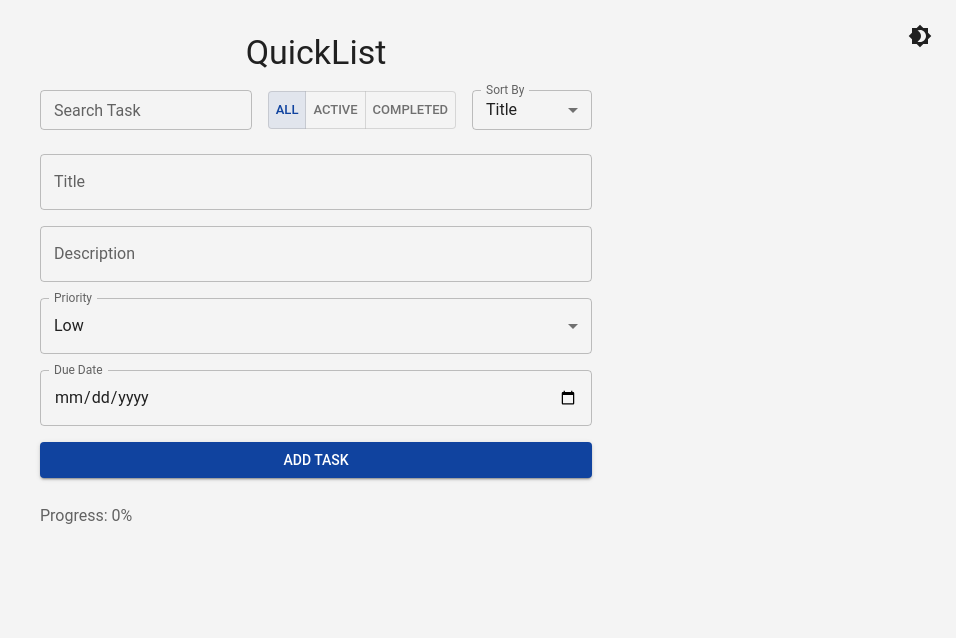
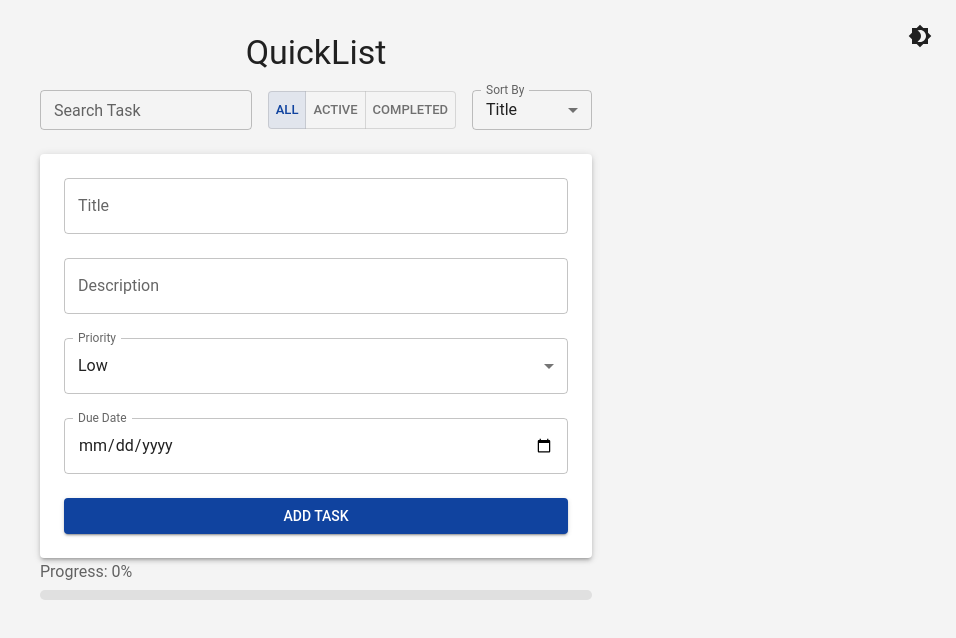
Before and after one commit to TanushreeMohanty/QuickList, a React (Vite) app: page / in a window 1280 px wide. Shown: the top 638 px of the page, without its empty margins (324-1280 px from the left). Built offline with nearby package versions, Linux system fonts and the light colour scheme.

Commit message:
Delete Confirmation Dialogs

```diff
--- a/src/App.jsx
+++ b/src/App.jsx
@@ -170,10 +170,11 @@ const modalStyle = {
   top: '50%',
   left: '50%',
   width: '90%',
-  maxWidth: 500,
+  maxWidth: 800,
   transform: 'translate(-50%, -50%)',
   backgroundColor: 'white',
-  padding: 20,
+  color: 'black',
+  padding: 5,
   borderRadius: 4,
 };
 
--- a/src/components/PriorityIndicator.jsx
+++ b/src/components/PriorityIndicator.jsx
@@ -1,25 +1,44 @@
 import React from 'react';
-import { Box } from '@mui/material';
+import { Box, Tooltip } from '@mui/material';
 
 const PriorityIndicator = ({ priority }) => {
   const getColor = () => {
     switch (priority) {
-      case 'high': return 'red';
-      case 'medium': return 'orange';
-      default: return 'green';
+      case 'high':
+        return '#e53935'; // Red
+      case 'medium':
+        return '#fb8c00'; // Orange
+      default:
+        return '#43a047'; // Green
+    }
+  };
+
+  const getLabel = () => {
+    switch (priority) {
+      case 'high':
+        return 'High Priority';
+      case 'medium':
+        return 'Medium Priority';
+      default:
+        return 'Low Priority';
     }
   };
 
   return (
+    <Tooltip title={getLabel()} arrow>
       <Box
+        role="presentation"
+        aria-label={getLabel()}
         sx={{
           ml: 2,
-        width: 10,
-        height: 10,
+          width: 12,
+          height: 12,
           borderRadius: '50%',
           backgroundColor: getColor(),
+          boxShadow: '0 0 2px rgba(0,0,0,0.3)',
         }}
       />
+    </Tooltip>
   );
 };
 
--- a/src/components/TaskForm.jsx
+++ b/src/components/TaskForm.jsx
@@ -3,23 +3,36 @@ import {
   TextField,
   Button,
   MenuItem,
-  Stack
+  Stack,
+  useTheme,
+  Paper,
 } from '@mui/material';
 
 const TaskForm = ({ taskData, setTaskData, onSubmit, isEdit }) => {
+  const theme = useTheme();
+
   const handleChange = (e) => {
     const { name, value } = e.target;
     setTaskData(prev => ({ ...prev, [name]: value }));
   };
 
   return (
-    <Stack spacing={2} mb={3}>
+    <Paper
+      elevation={3}
+      sx={{
+        p: 3,
+        backgroundColor: theme.palette.mode === 'dark' ? '#1e1e1e' : '#fff',
+        color: theme.palette.text.primary,
+      }}
+    >
+      <Stack spacing={3}>
         <TextField
           label="Title"
           name="title"
           value={taskData.title}
           onChange={handleChange}
           fullWidth
+          InputLabelProps={{ style: { color: theme.palette.text.secondary } }}
         />
         <TextField
           label="Description"
@@ -27,6 +40,7 @@ const TaskForm = ({ taskData, setTaskData, onSubmit, isEdit }) => {
           value={taskData.description}
           onChange={handleChange}
           fullWidth
+          InputLabelProps={{ style: { color: theme.palette.text.secondary } }}
         />
         <TextField
           select
@@ -35,6 +49,7 @@ const TaskForm = ({ taskData, setTaskData, onSubmit, isEdit }) => {
           value={taskData.priority}
           onChange={handleChange}
           fullWidth
+          InputLabelProps={{ style: { color: theme.palette.text.secondary } }}
         >
           <MenuItem value="low">Low</MenuItem>
           <MenuItem value="medium">Medium</MenuItem>
@@ -46,13 +61,14 @@ const TaskForm = ({ taskData, setTaskData, onSubmit, isEdit }) => {
           name="dueDate"
           value={taskData.dueDate || ''}
           onChange={handleChange}
-        InputLabelProps={{ shrink: true }}
+          InputLabelProps={{ shrink: true, style: { color: theme.palette.text.secondary } }}
           fullWidth
         />
         <Button variant="contained" onClick={onSubmit}>
           {isEdit ? 'Update Task' : 'Add Task'}
         </Button>
       </Stack>
+    </Paper>
   );
 };
 
--- a/src/components/TaskItem.jsx
+++ b/src/components/TaskItem.jsx
@@ -1,12 +1,34 @@
-import React from 'react';
-import { ListItem, ListItemText, Checkbox, IconButton, Stack, Box } from '@mui/material';
+import React, { useState } from 'react';
+import {
+  ListItem,
+  ListItemText,
+  Checkbox,
+  IconButton,
+  Stack,
+  Box,
+  Dialog,
+  DialogActions,
+  DialogContent,
+  DialogContentText,
+  DialogTitle,
+  Button
+} from '@mui/material';
+
 import DeleteIcon from '@mui/icons-material/Delete';
 import EditIcon from '@mui/icons-material/Edit';
 import CheckCircleIcon from '@mui/icons-material/CheckCircle';
 import PriorityIndicator from './PriorityIndicator';
 
 const TaskItem = ({ task, onToggle, onEdit, onDelete }) => {
+  const [confirmOpen, setConfirmOpen] = useState(false);
+
+  const handleDelete = () => {
+    onDelete(task.id);
+    setConfirmOpen(false);
+  };
+
   return (
+    <>
       <ListItem sx={{ display: 'flex', alignItems: 'center' }}>
         <Checkbox
           checked={task.completed}
@@ -19,19 +41,37 @@ const TaskItem = ({ task, onToggle, onEdit, onDelete }) => {
           secondary={task.description}
           sx={{
             textDecoration: task.completed ? 'line-through' : 'none',
-          color: task.completed ? 'gray' : 'black',
-        }}
+            color: task.completed ? 'text.secondary' : 'text.primary',}}
         />
         <Stack direction="row" spacing={1}>
           <IconButton color="primary" onClick={() => onEdit(task)}>
             <EditIcon />
           </IconButton>
-        <IconButton color="error" onClick={() => onDelete(task.id)}>
+          <IconButton color="error" onClick={() => setConfirmOpen(true)}>
             <DeleteIcon />
           </IconButton>
         </Stack>
         <PriorityIndicator priority={task.priority} />
       </ListItem>
+
+      {/* Confirmation Dialog */}
+      <Dialog open={confirmOpen} onClose={() => setConfirmOpen(false)}>
+        <DialogTitle>Confirm Delete</DialogTitle>
+        <DialogContent>
+          <DialogContentText>
+            Are you sure you want to delete the task "<strong>{task.title}</strong>"?
+          </DialogContentText>
+        </DialogContent>
+        <DialogActions>
+          <Button onClick={() => setConfirmOpen(false)} color="primary">
+            Cancel
+          </Button>
+          <Button onClick={handleDelete} color="error">
+            Delete
+          </Button>
+        </DialogActions>
+      </Dialog>
+    </>
   );
 };
 
--- a/src/components/TaskList.jsx
+++ b/src/components/TaskList.jsx
@@ -1,6 +1,5 @@
 import React from 'react';
-import { List, ListItem, Typography, Box, Checkbox, IconButton } from '@mui/material';
-import { Delete, Edit } from '@mui/icons-material';
+import { List, ListItem, Typography, Box, LinearProgress } from '@mui/material';
 import TaskItem from './TaskItem';
 
 const TaskList = ({ tasks, onToggle, onEdit, onDelete }) => {
@@ -11,11 +10,23 @@ const TaskList = ({ tasks, onToggle, onEdit, onDelete }) => {
 
   return (
     <>
-      {/* Display progress bar or percentage */}
+      {/* Progress section with label and bar */}
       <Box sx={{ mb: 2 }}>
-        <Typography variant="subtitle1" color="textSecondary">
+        <Typography variant="subtitle1" color="textSecondary" sx={{ mb: 0.5 }}>
           Progress: {completionPercentage}%
         </Typography>
+        <LinearProgress
+          variant="determinate"
+          value={completionPercentage}
+          sx={{
+            height: 10,
+            borderRadius: 5,
+            backgroundColor: theme => theme.palette.grey[300],
+            '& .MuiLinearProgress-bar': {
+              backgroundColor: theme => theme.palette.primary.main,
+            },
+          }}
+        />
       </Box>
 
       <List>
```
Also changed, not shown: 1 other file (tests, documents, lock files or other folders). Lines whose indentation alone changed are shown as unchanged.
